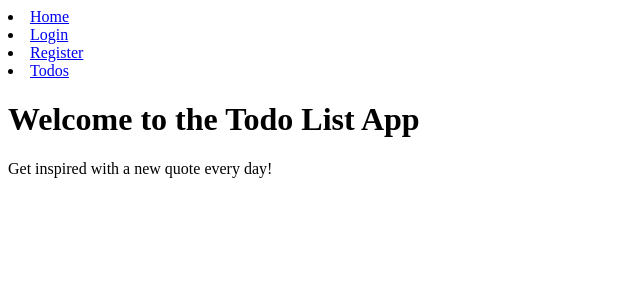
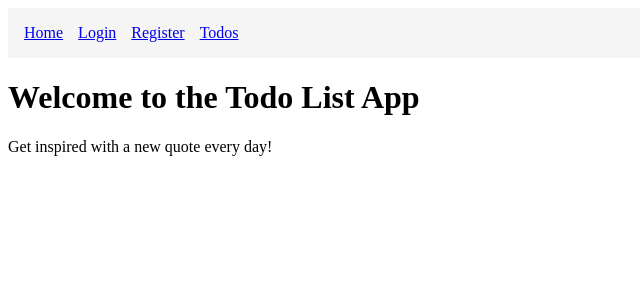
Before and after one commit to MAX-786/lwp-nextjs, a Next.js app: page / in a window 1280 px wide. Shown: the top 300 px of the page, without its empty margins (0-640 px from the left). Built offline with nearby package versions, Linux system fonts and the light colour scheme; no server answers.

Commit message:
solved epic-6.1

```diff
--- a/src/components/Header.tsx
+++ b/src/components/Header.tsx
@@ -2,14 +2,24 @@
 import React from "react";
 import Link from "next/link";
 import { useAuth } from "@/context/AuthContext";
+import { useRouter } from "next/navigation"; // Use the navigation router from "next/navigation".
 
-const Header: React.FC<object> = () => {
+const Header: React.FC = () => {
   const { user, logout } = useAuth();
   const isLoggedIn = user !== null;
+
+  // Ensure useRouter is accessed only in client-side rendering
+  let currentPath = "/";
+  if (typeof window !== "undefined") {
+    const router = useRouter();
+    currentPath = router.pathname; // Get the current route
+  }
+
   return (
     <header>
       <nav>
-        <li>
+        <ul>
+          <li className={currentPath === "/" ? "active" : ""}>
             <Link href="/">Home</Link>
           </li>
           {isLoggedIn ? (
@@ -18,18 +28,44 @@ const Header: React.FC<object> = () => {
             </li>
           ) : (
             <>
-            <li>
+              <li className={currentPath === "/login" ? "active" : ""}>
                 <Link href="/login">Login</Link>
               </li>
-            <li>
+              <li className={currentPath === "/register" ? "active" : ""}>
                 <Link href="/register">Register</Link>
               </li>
             </>
           )}
-        <li>
+          <li className={currentPath === "/todos" ? "active" : ""}>
             <Link href="/todos">Todos</Link>
           </li>
+        </ul>
       </nav>
+
+      {/* Add CSS for styling */}
+      <style jsx>{`
+        header {
+          padding: 1rem;
+          background: #f5f5f5;
+        }
+        nav ul {
+          display: flex;
+          list-style: none;
+          padding: 0;
+          margin: 0;
+        }
+        nav li {
+          margin-right: 15px;
+        }
+        nav a {
+          text-decoration: none;
+          color: black;
+        }
+        .active a {
+          font-weight: bold;
+          color: blue;
+        }
+      `}</style>
     </header>
   );
 };
```
Also changed, not shown: 1 other file (tests, documents, lock files or other folders). Lines whose indentation alone changed are shown as unchanged.
